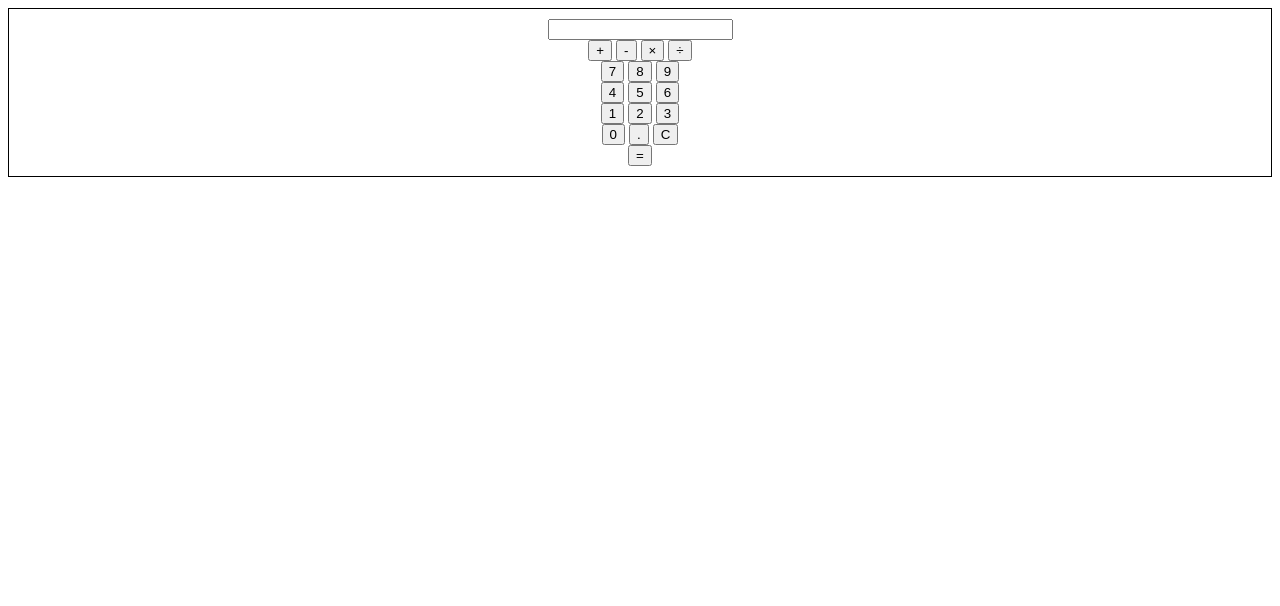
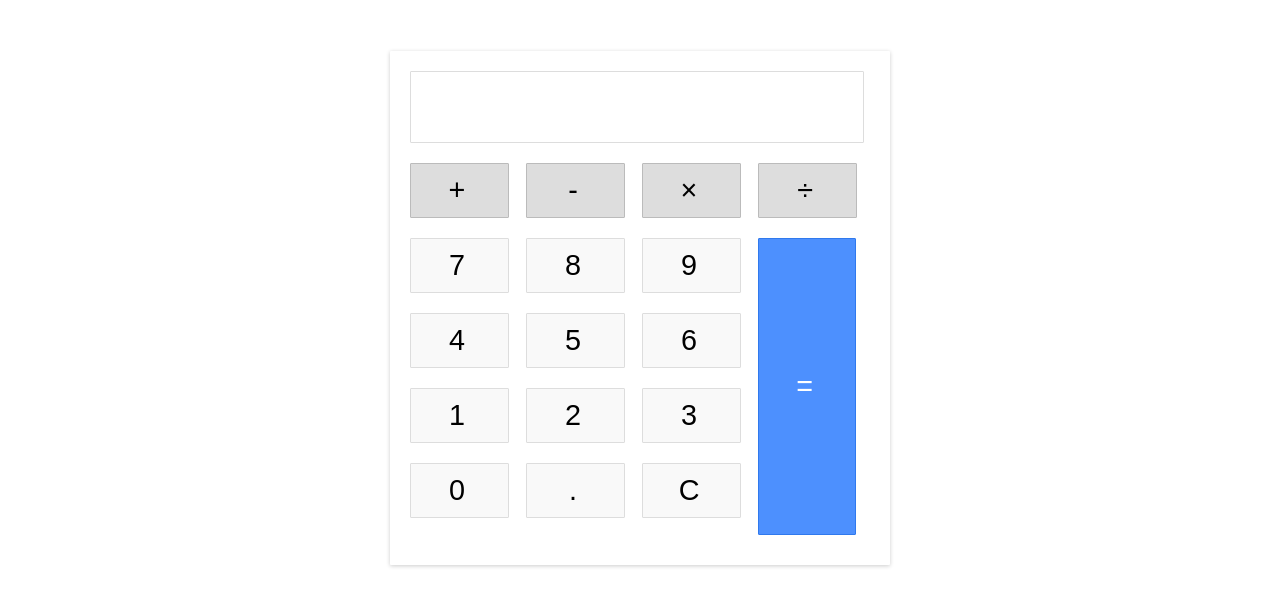
Before and after one commit to JoYongHyeon/TP03_Calculator, a plain HTML site: page index.html in a window 1280 px wide. Drawn offline with Linux system fonts and the light colour scheme.

Commit message:
css완료 js 버튼이벤트

```diff
--- a/index.css
+++ b/index.css
@@ -1,4 +1,155 @@
+body {
+    width: 500px;
+    margin: 4% auto;
+    font-family: sans-serif;
+    /* 글자 간격을 지정 속성
+    nomal: 기본값으로 문자에 공백이 들어가지 않음, 0px과 같음
+    길이값 : px, em, %등으로 지정(음수가능) */
+    letter-spacing: 5px;
+    font-size: 1.8rem;
+    -moz-user-select: none;
+    -webkit-user-select: none;
+    -ms-user-select: none;
+}
+
 .calculator {
+    padding: 20px;
+    box-shadow: 0px 1px 4px 0px rgba(0, 0, 0, 0.2);
+    border-radius: 1px;
+}
+
+.input {
+    border: 1px solid #ddd;
+    border-radius: 1px;
+    height: 60px;
+    padding-right: 15px;
+    padding-top: 10px;
+    text-align: right;
+    margin-right: 6px;
+    font-size: 2.5rem;
+    /* overflow-x(visible, hidden, scroll, autho)
+    박스의 내용에 내용이 더 길때, 어떻게 보일지 선택하는 속성
+    visible(기본값): 특정 요소가 박스를 넘어 가더라도, 그대로 보여준다.
+
+    hidden: 부모 요소의 범위를 넘어가는 자식 요소의 부분은 보이지 않도록 처리
+    (가로스크롤바가 나타나지 않을 뿐 브라우저에 따로 세로스크롤바는 나타남)
+
+    scroll:부모 요소의 범위를 넘어가는 자식요소의 부분은 보이지않지만,
+    사용자가 확인할 수 있도록 스크롤바를 표시
+
+    auto: 부모요소의 범위를 넘어가는 자식 요소의 부분이 있을 경우
+    해당 부분을 보이지 않도록 처리하고, 사용자가 해당 부분을 확인할 수 있도록
+    스크롤바를 표시한다.(내용이 넘칠때만 가로 스크롤바 표시)
+
+    overflow-y
+    visible(기본값):특정 요소가 박스를 넘어 가더라도, 그대로 보여준다.
+
+    hidden: 부모요소의 범위를 넘어가는 자식 요소의 부분은 보이지 않도록 처리
+    (세로 스크롤바가 나타나지 않을 뿐 브라우저에 따로 가로스크롤바는 나타남)
+
+    scroll:부모 요소의 범위를 넘어가는 자식요소의 부분은 보이지 않지만,
+    사용자가 확인할 수 있도록 스크롤바를 표시한다.
+
+    auto: 부모요소의 범위를 넘어가는 자식요소의 부분이 있을 경우
+    해당 부분을 보이지 않도록 처리하고 사용자가 해당 부분을 확인 할 수
+    있도록 스크롤바를 표시
+     */
+    overflow-x: auto;
+    /* 모든 프로퍼티의 변화를 2초에 걸쳐 전환한다. */
+    transition: all .2s ease-in-out;
+}
+
+/* html에서 요소에 마우스를 올렸을 때 반응하게 하는 css요소 */
+.input:hover {
+    border: 1px solid #bbb;
+    -webkit-box-shadow: inset 0px 1px 4px 0px rgba(0, 0, 0, 0.2);
+    /* 선택한 요소에 그림자 효과를 만들어줌 */
+    box-shadow: inset 0px 1px 4px 0px rgba(0, 0, 0, 0.2);
+}
+
+
+.buttons {}
+.operators {}
+/* +, -, x, / 버튼이 있는 태그 */
+.operators div {
+    display: inline-block;
+    border: 1px solid #bbb;
+    border-radius: 1px;
+    width: 77px;
     text-align: center;
-    border: 1px solid   black; padding: 10px;
+    padding: 10px;
+    margin: 20px 4px 10px 0;
+    cursor: pointer;
+    background-color: #ddd;
+    transition: border-color .2s ease-in-out, background-color .2s, box-shadow .2s;
+  }
+/* +, -, x, / 버튼위로 마우스를 올렸을 때 */
+.operators div:hover {
+    background-color: #ddd;
+    -webkit-box-shadow: 0px 1px 4px 0px rgba(0, 0, 0, 0.2);
+    box-shadow: 0px 1px 4px 0px rgba(0, 0, 0, 0.2);
+    border-color: #aaa;
 }
+/* +, -, x, / 사용자가 활성화한 요소(버튼 등)를 나타냄
+ 즉 마우스 버튼을 누르는 순간부터 떼는 시점까지를 의미 */
+.operators div:active {
+    font-weight: bold;
+}
+/* 남은 숫자버튼 */
+.leftPanel {
+    display: inline-block;
+}
+
+.numbers div {
+    display: inline-block;
+    border: 1px solid #ddd;
+    border-radius: 1px;
+    width: 77px;
+    text-align: center;
+    padding: 10px;
+    margin: 10px 4px 10px 0;
+    cursor: pointer;
+    background-color: #f9f9f9;
+    transition: border-color .2s ease-in-out, background-color .2s, box-shadow .2s;
+}
+
+.numbers div:hover {
+    background-color: #f1f1f1;
+    -webkit-box-shadow: 0px 1px 4px 0px rgba(0, 0, 0, 0.2);
+    box-shadow: 0px 1px 4px 0px rgba(0, 0, 0, 0.2);
+}
+
+.numbers div:active {
+    font-weight: bold;
+}
+
+div .equal {
+    display: inline-block;
+    border: 1px solid #3079ed;
+    border-radius: 1px;
+    width: 17%;
+    text-align: center;
+    padding: 131px 9px;
+    margin: 10px 6px 10px 0;
+    /* vertical-align 속성은 inline 이나 inline-block 요소에만 적용됨
+    따라서 block 요소인 <div>는 이 속성을 썼을 때 작동되지 않음.
+    vertical-align: inline 또는 table-cell box에서 수직 정렬을 지정한다.
+     top : 부모 요소의 상단으로 맞춥니다.
+     */
+    vertical-align: top;
+    cursor: pointer;
+    color: #FFF;
+    background-color: #4d90fe;
+    transition: all .2s ease-in-out;
+}
+
+div .equal:hover {
+    background-color: #307cf9;
+    -webkit-box-shadow: 0px 1px 4px 0px rgba(0, 0, 0, 0.2);
+    box-shadow: 0px 1px 4px 0px rgba(0, 0, 0, 0.2);
+    border-color: #1857BB
+}
+
+div .equal:active {
+    font-weight: bold;
+}
--- a/index.html
+++ b/index.html
@@ -10,37 +10,37 @@
 </head>
 <body>
     <div class="calculator">
-        <input type="text" />
+        <div class="input" id="input"></div>
+        <div class="buttons">
           <div class="operators">
-            <button>+</button>
-            <button>-</button>
-            <button>&times;</button>
-            <button>&divide;</button>
+            <div>+</div>
+            <div>-</div>
+            <div>&times;</div>
+            <div>&divide;</div>
           </div>
-        <div class="leftBtn">
-            <div>
-                <button>7</button>
-                <button>8</button>
-                <button>9</button>
+          <div class="leftPanel">
+            <div class="numbers">
+              <div>7</div>
+              <div>8</div>
+              <div>9</div>
             </div>
-            <div>
-                <button>4</button>
-                <button>5</button>
-                <button>6</button>
+            <div class="numbers">
+              <div>4</div>
+              <div>5</div>
+              <div>6</div>
             </div>
-            <div>
-                <button>1</button>
-                <button>2</button>
-                <button>3</button>
+            <div class="numbers">
+              <div>1</div>
+              <div>2</div>
+              <div>3</div>
             </div>
-            <div>
-                <button>0</button>
-                <button>.</button>
-                <button>C</button>
+            <div class="numbers">
+              <div>0</div>
+              <div>.</div>
+              <div id="clear">C</div>
             </div>
           </div>
-        <div class="rightBtn">
-                <button>=</button>
+          <div class="equal" id="result">=</div>
         </div>
       </div>
 </body>
--- a/index.js
+++ b/index.js
@@ -0,0 +1,17 @@
+window.onload = ()=>
+{
+    let btnEvent  = document.querySelectorAll('.numbers div');
+    let btnLength = btnEvent.length;
+    let btnNum;
+
+    let inputValue = document.getElementById('input');
+
+    for(var i=0; i < btnLength; i++)
+    {
+        btnEvent[i].addEventListener('click', ()=>
+        {
+            // inputValue.innerHTML = this.innerText;
+            console.log(btnEvent[i].innerText);
+        });
+    }
+}
```
Lines whose indentation alone changed are shown as unchanged.
